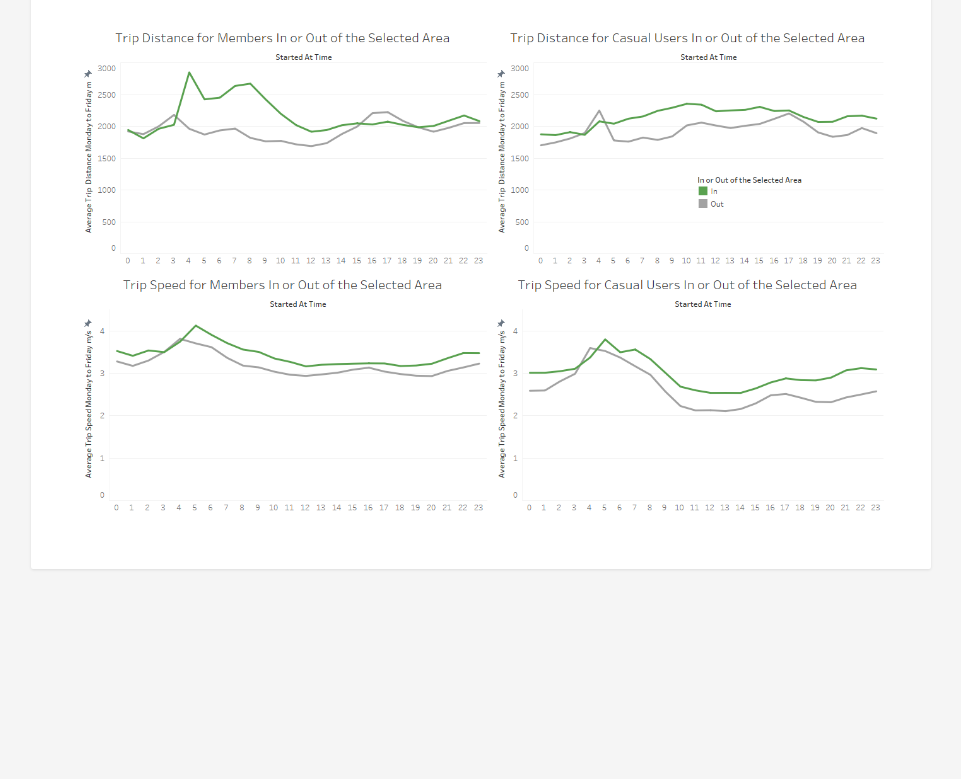
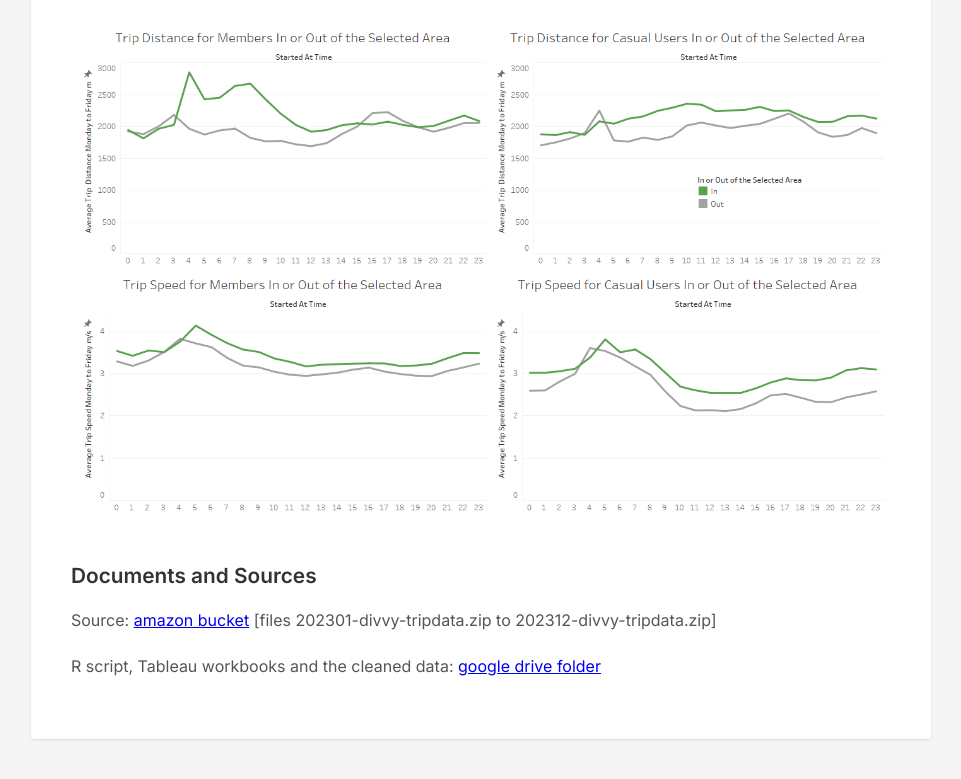
Before and after one commit to drpepper56/blog, a website built with Vite: page src/index.html in a window 1280 px wide. Shown: the part 7990-8769 px from the top of the page, without its empty margins (159-1120 px from the left). Before the commit the page ends 8639 px from the top, so only its background shows below. Built offline with nearby package versions, Linux system fonts and the light colour scheme.

Commit message:
website content update

```diff
--- a/src/index.html
+++ b/src/index.html
@@ -168,6 +168,19 @@
                     <img src="../src/assets/average distance&time members&casual hours inout north side.png" alt="missing asset" class="image-graph">
                 </div>
             </div>
+
+            <p class="post-subtitle">
+                Documents and Sources
+            </p>
+            <p>Source: <a href="https://divvy-tripdata.s3.amazonaws.com/index.html">amazon bucket</a> [files 202301-divvy-tripdata.zip to 202312-divvy-tripdata.zip]
+            </p>
+            <p>R script, Tableau workbooks and the cleaned data:
+                <a href="https://drive.google.com/drive/folders/1BfSzdv_tdSfj1ZzAGRn2k7aXSE9MWGe-?usp=sharing">google drive folder</a>
+            </p>
+            <p>
+            </p>
+            <p>
+            </p>
         </article>
     </div>
 </body>
```
